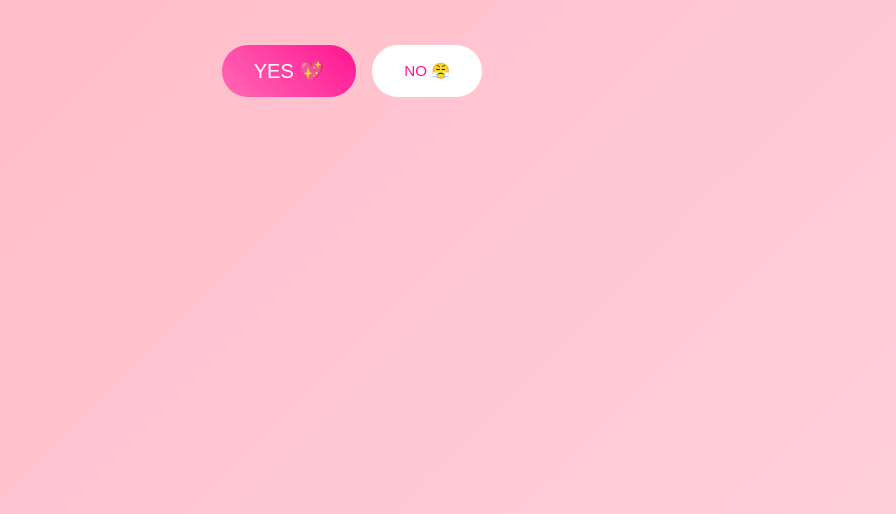
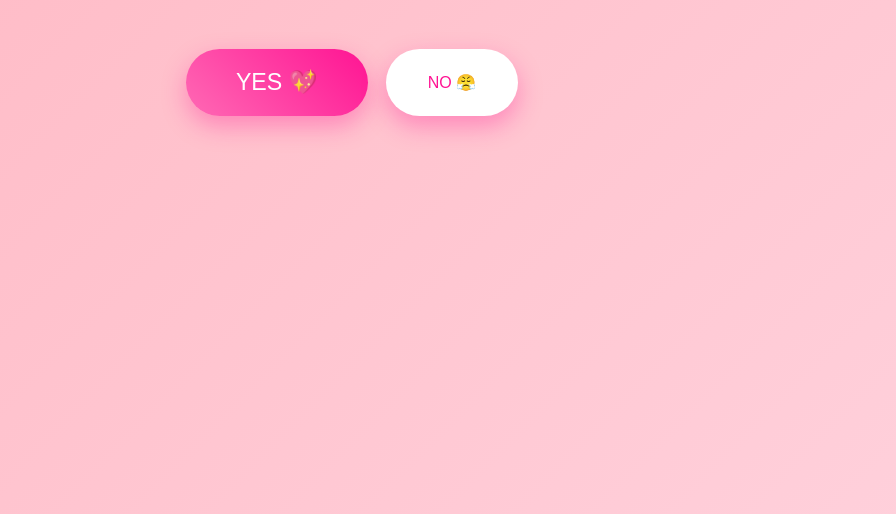
Before and after one commit to BlueTrice/fornisii, a plain HTML site: page index.html in a window 1280 px wide. Both pictures are taken after a click on the button "Halo0". Shown: the part 286-800 px from the top of the page, without its empty margins (288-1184 px from the left). Drawn offline with Linux system fonts and the light colour scheme.

Commit message:
index.html

```diff
--- a/index.html
+++ b/index.html
@@ -64,33 +64,35 @@ p {
 
 /* BUTTON GENERAL */
 button {
-  padding: 14px 32px;
-  font-size: 1.1rem;
+  padding: 18px 42px;          /* ⬅️ lebih besar */
+  font-size: 1.25rem;          /* ⬅️ teks lebih gede */
   border-radius: 999px;
   border: none;
   cursor: pointer;
   background: linear-gradient(45deg, #ff69b4, #ff1493);
   color: white;
-  transition: transform 0.25s ease;
+  transition: transform 0.25s ease, box-shadow 0.25s ease;
+  box-shadow: 0 10px 24px rgba(255, 20, 147, 0.35);
 }
 
 /* BUTTON GROUP */
 .choice {
   display: flex;
-  gap: 16px;
-  margin-top: 24px;
+  gap: 18px;
+  margin-top: 28px;
 }
 
-/* YES BUTTON */
+/* YES BUTTON (lebih menonjol) */
 #yesBtn {
-  font-size: 1.25rem;
+  font-size: 1.45rem;
+  padding: 20px 50px;
 }
 
 /* NO BUTTON */
 #noBtn {
   background: white;
   color: #ff1493;
-  font-size: 0.95rem;
+  font-size: 1rem;
 }
 
 /* MOBILE OPTIMIZATION */
@@ -147,7 +149,7 @@ button {
   <div class="gif">
     <img src="https://media.giphy.com/media/v1.Y2lkPTc5MGI3NjExM2lnbzR2Y3l1aXZ3dXBibDRraXpvd3RjMDJycHNnb3E1MHl0cDc2MyZlcD12MV9naWZzX3NlYXJjaCZjdD1n/TjSPQgowhhJdHgvnwA/giphy.gif">
   </div>
-  <p>Thankyou so muchh.</p>
+  <h1>Thankyou so muchh.</h1>
   <button onclick="nextPage(3)">Next</button>
 </div>
 
@@ -157,7 +159,7 @@ button {
   <div class="gif">
     <img src="https://media.giphy.com/media/v1.Y2lkPTc5MGI3NjExMDYycWdibnJ1MWt0c2ZhNGxqcWlpNGkyem1oeHhob3M0azZmNzQ1diZlcD12MV9naWZzX3NlYXJjaCZjdD1n/6AHqMMW36CSngRQnmv/giphy.gif">
   </div>
-  <h1>Sebagai gantinya i have something for u sabtu nantii :p</h1>
+  <h1>But don't worry, sebagai gantinya i have something for u sabtu nantii :p</h1>
   <button onclick="nextPage(4)">Next</button>
 </div>
 
@@ -173,7 +175,7 @@ button {
 
 <!-- PAGE 5 -->
 <div id="page5" class="page">
-  <h1>HAPPY VALENTINE!! <br> Di tunggu yaa, Byee! 💕</h1>
+  <h1>HAPPY VALENTINE !! <br> Di tunggu yaa <br> Byee! 💕</h1>
   <div class="gif">
     <img src="https://media.giphy.com/media/v1.Y2lkPTc5MGI3NjExMDYycWdibnJ1MWt0c2ZhNGxqcWlpNGkyem1oeHhob3M0azZmNzQ1diZlcD12MV9naWZzX3NlYXJjaCZjdD1n/iLsXmu9W27zFdE7CZa/giphy.gif">
   </div>
@@ -183,7 +185,7 @@ button {
 const music = document.getElementById("music");
 
 function start() {
-  music.volume = 0.3;
+  music.volume = 0.6;
   music.play();
   nextPage(1);
 }
```
